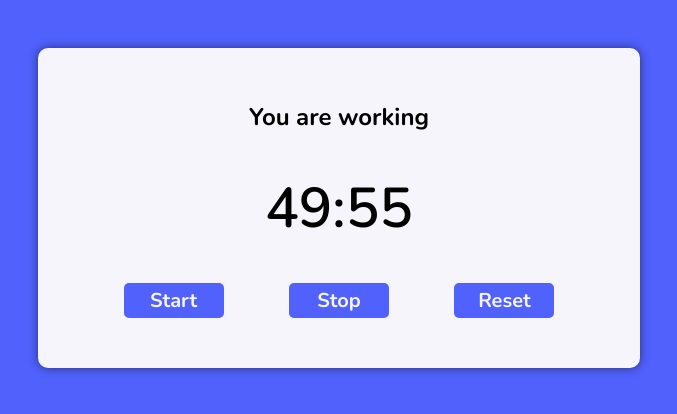
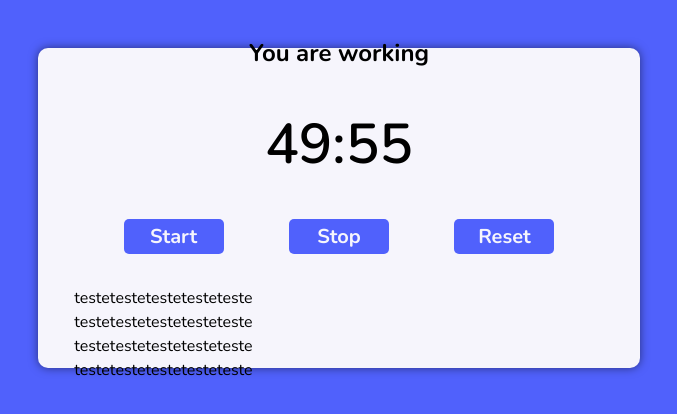
Before and after one commit to giovanedann/typescript, a React (Vite) app in the folder src/08 - React + TypeScript/: page / in a window 1280 px wide. Shown: the top 414 px of the page, without its empty margins (301-978 px from the left). Built offline with nearby package versions, Linux system fonts and the light colour scheme.

Commit message:
feat: added details section on Pomodoro component

```diff
--- a/src/08 - React + TypeScript/src/components/Pomodoro/index.tsx
+++ b/src/08 - React + TypeScript/src/components/Pomodoro/index.tsx
@@ -17,6 +17,12 @@ const Pomodoro: React.FC = () => {
         <Button title="Stop" onClick={() => alert('eae')} />
         <Button title="Reset" onClick={() => alert('eae')} />
       </div>
+      <div className="details">
+        <p>testetestetestetesteteste</p>
+        <p>testetestetestetesteteste</p>
+        <p>testetestetestetesteteste</p>
+        <p>testetestetestetesteteste</p>
+      </div>
     </div>
   );
 };
--- a/src/08 - React + TypeScript/src/components/Pomodoro/style.scss
+++ b/src/08 - React + TypeScript/src/components/Pomodoro/style.scss
@@ -25,4 +25,13 @@
     align-items: center;
     justify-content: space-evenly;
   }
+
+  .details {
+    display: flex;
+    flex-direction: column;
+    width: 100%;
+    align-items: flex-start;
+    justify-content: center;
+    margin-left: 2rem;
+  }
 }
```
